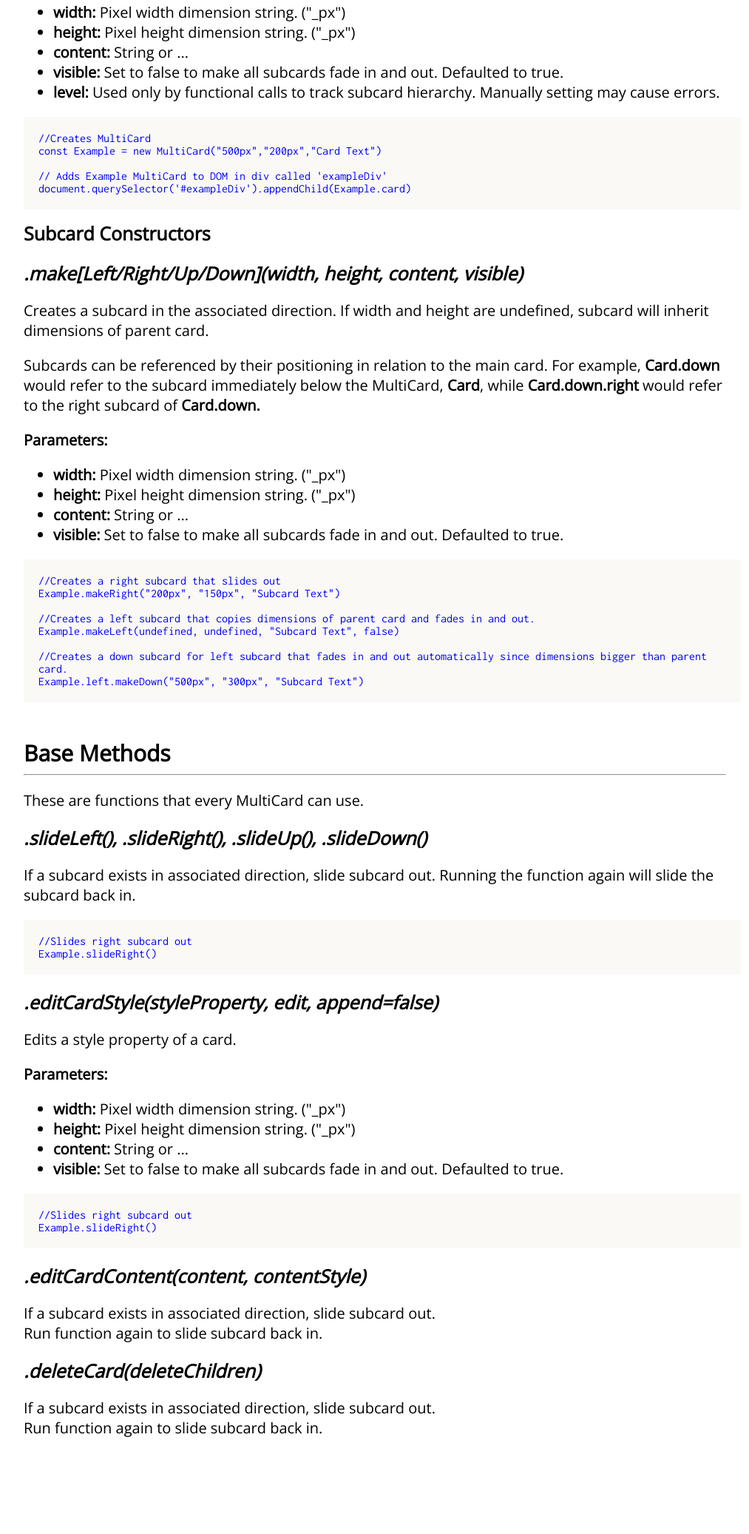
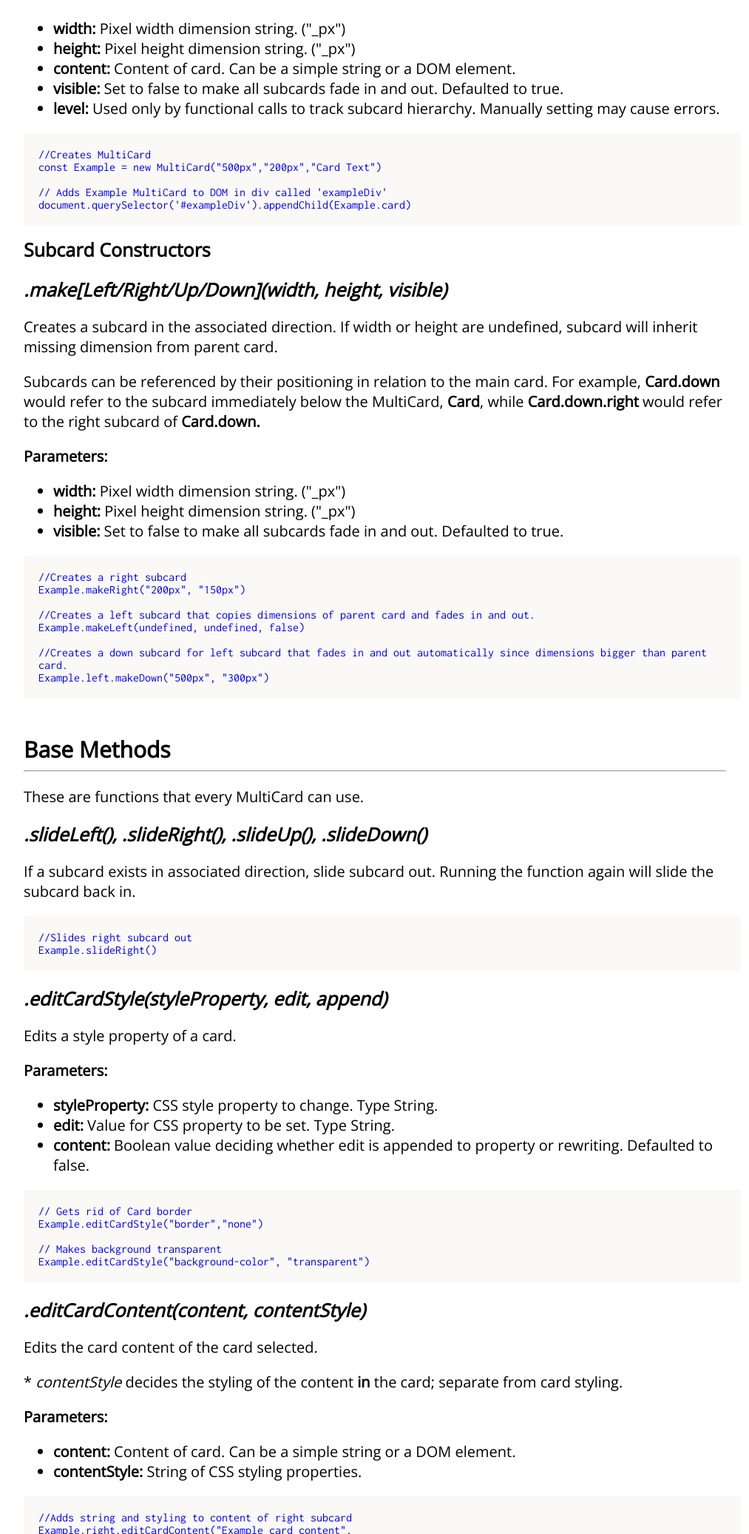
Before and after one commit to jj-kanu/MultiCard.js, a website: page pub/documentation.html in a window 1280 px wide. Shown: the part 727-2800 px from the top of the page at 74% size, without its empty margins (133-1146 px from the left). Before the commit the page ends 2690 px from the top, so only its background shows below. Drawn offline with nearby package versions, Linux system fonts and the light colour scheme.

Commit message:
Without header, documentation done

```diff
--- a/pub/documentation.html
+++ b/pub/documentation.html
@@ -33,15 +33,16 @@
 
             <div class="paraText">
                 <p>
-                    To use MultiCard.js ...
-                </p>
-                <p>
-                    Load MultiCard with something like: <br>
-                </p>
+                    To use MultiCard.js, load the library with script tags like: <br></p>
             </div>
 
             <div class="codeBlock">
-                &lt;script defer type="text/javascript" src='your-path-to/MultiCard.js'&gt;&lt;/script&gt;
+                &lt;script defer type="text/javascript" src='{your-path-to}/MultiCard.js'&gt;&lt;/script&gt;<br>
+                &lt;script defer type="text/javascript" src='{your-path-to}/{your-js-filename}.js'&gt;&lt;/script&gt;
+            </div>
+
+            <div class="paraText">
+                <p> Now you can construct a MultiCard object in {your-js-filename}.js.</p>
             </div>
 
             <br>
@@ -60,7 +61,7 @@
                     <ul>
                         <li><strong>width:</strong> Pixel width dimension string. ("_px")</li>
                         <li><strong>height:</strong> Pixel height dimension string. ("_px")</li>
-                        <li><strong>content:</strong> String or ...</li>
+                        <li><strong>content:</strong> Content of card. Can be a simple string or a DOM element.</li>
                         <li><strong>visible:</strong> Set to false to make all subcards fade in and out. Defaulted to true.</li>
                         <li><strong>level:</strong> Used only by functional calls to track subcard hierarchy. Manually setting may cause errors.</li>
                     </ul>
@@ -73,11 +74,11 @@
                 </div>
 
             <div class="subheaders">Subcard Constructors</div>
-                <div class="functionNames">.make[Left/Right/Up/Down](width, height, content, visible)</div>
+                <div class="functionNames">.make[Left/Right/Up/Down](width, height, visible)</div>
                 <div class="paraText">
                     <p>
-                        Creates a subcard in the associated direction. If width and height are undefined, subcard
-                        will inherit dimensions of parent card.
+                        Creates a subcard in the associated direction. If width or height are undefined, subcard
+                        will inherit missing dimension from parent card.
                     </p>
                     <p>
                         Subcards can be referenced by their positioning in relation to the main card. For example, <strong>Card.down</strong> would refer
@@ -88,18 +89,17 @@
                     <ul>
                         <li><strong>width:</strong> Pixel width dimension string. ("_px")</li>
                         <li><strong>height:</strong> Pixel height dimension string. ("_px")</li>
-                        <li><strong>content:</strong> String or ...</li>
                         <li><strong>visible:</strong> Set to false to make all subcards fade in and out. Defaulted to true.</li>
                     </ul>
                 </div>
                 <div class="codeBlock">
-                    //Creates a right subcard that slides out <br>
-                    Example.makeRight("200px", "150px", "Subcard Text")
+                    //Creates a right subcard <br>
+                    Example.makeRight("200px", "150px")
                     <br> <br>
                     //Creates a left subcard that copies dimensions of parent card and fades in and out.<br>
-                    Example.makeLeft(undefined, undefined, "Subcard Text", false)<br><br>
+                    Example.makeLeft(undefined, undefined, false)<br><br>
                     //Creates a down subcard for left subcard that fades in and out automatically since dimensions bigger than parent card. <br>
-                    Example.left.makeDown("500px", "300px", "Subcard Text")
+                    Example.left.makeDown("500px", "300px")
                 </div>
             <br>
 
@@ -122,37 +122,66 @@
                     Example.slideRight()
                 </div>
 
-                <div class="functionNames">.editCardStyle(styleProperty, edit, append=false)</div>
+                <div class="functionNames">.editCardStyle(styleProperty, edit, append)</div>
                 <div class="paraText">
                     <p>
                         Edits a style property of a card.
                     </p>
                     <strong>Parameters:</strong>
                     <ul>
-                        <li><strong>width:</strong> Pixel width dimension string. ("_px")</li>
-                        <li><strong>height:</strong> Pixel height dimension string. ("_px")</li>
-                        <li><strong>content:</strong> String or ...</li>
-                        <li><strong>visible:</strong> Set to false to make all subcards fade in and out. Defaulted to true.</li>
+                        <li><strong>styleProperty:</strong> CSS style property to change. Type String.</li>
+                        <li><strong>edit:</strong> Value for CSS property to be set. Type String.</li>
+                        <li><strong>content:</strong> Boolean value deciding whether edit is appended to property or rewriting. Defaulted to false.</li>
                     </ul>
                 </div>
                 <div class="codeBlock">
-                    //Slides right subcard out<br>
-                    Example.slideRight()
+                    // Gets rid of Card border<br>
+                    Example.editCardStyle("border","none")<br><br>
+                    // Makes background transparent<br>
+                    Example.editCardStyle("background-color", "transparent")
                 </div>
 
                 <div class="functionNames">.editCardContent(content, contentStyle)</div>
                 <div class="paraText">
                     <p>
-                        If a subcard exists in associated direction, slide subcard out. <br> Run function again to slide subcard back in.
+                        Edits the card content of the card selected.
                     </p>
+                    <p>
+                        * <i>contentStyle</i> decides the styling of the content <strong>in</strong> the card; separate from card styling.
+                    </p>
+                    <strong>Parameters:</strong>
+                    <ul>
+                        <li><strong>content:</strong> Content of card. Can be a simple string or a DOM element.</li>
+                        <li><strong>contentStyle:</strong> String of CSS styling properties.</li>
+                    </ul>
+                </div>
+                <div class="codeBlock">
+                    //Adds string and styling to content of right subcard<br>
+                    Example.right.editCardContent("Example card content", <br>
+                    "font-family: 'Open Sans', sans-serif; bottom: 1px; margin-top: 46px; font-weight: 600;")
                 </div>
 
                 <div class="functionNames">.deleteCard(deleteChildren)</div>
                 <div class="paraText">
                     <p>
-                        If a subcard exists in associated direction, slide subcard out. <br> Run function again to slide subcard back in.
+                        Deletes the card called.
                     </p>
+                    <p>
+                        * Only cards with single subcard can have children inherit position.
+                        Cannot delete 'intersection' cards (cards with more than one subcard, e.g. a .down and .right) without deleting all children.
+                    </p>
+                    <strong>Parameters:</strong>
+                    <ul>
+                        <li><strong>deleteChildren:</strong> Boolean setting if card to be deleted will delete all children. Default is true.</li>
+                    </ul>
                 </div>
+                <div class="codeBlock">
+                    //Deletes left subcard, but not children so child subcard takes Example.left's place<br>
+                    Example.left.deleteCard(false) <br><br>
+                    //Deletes the MultiCard<br>
+                    Example.deleteCard()
+                </div>
+                <br><br>
 
         </div>
     </div>
```
Also changed, not shown: pub/examples.html (+4 -2 lines).
